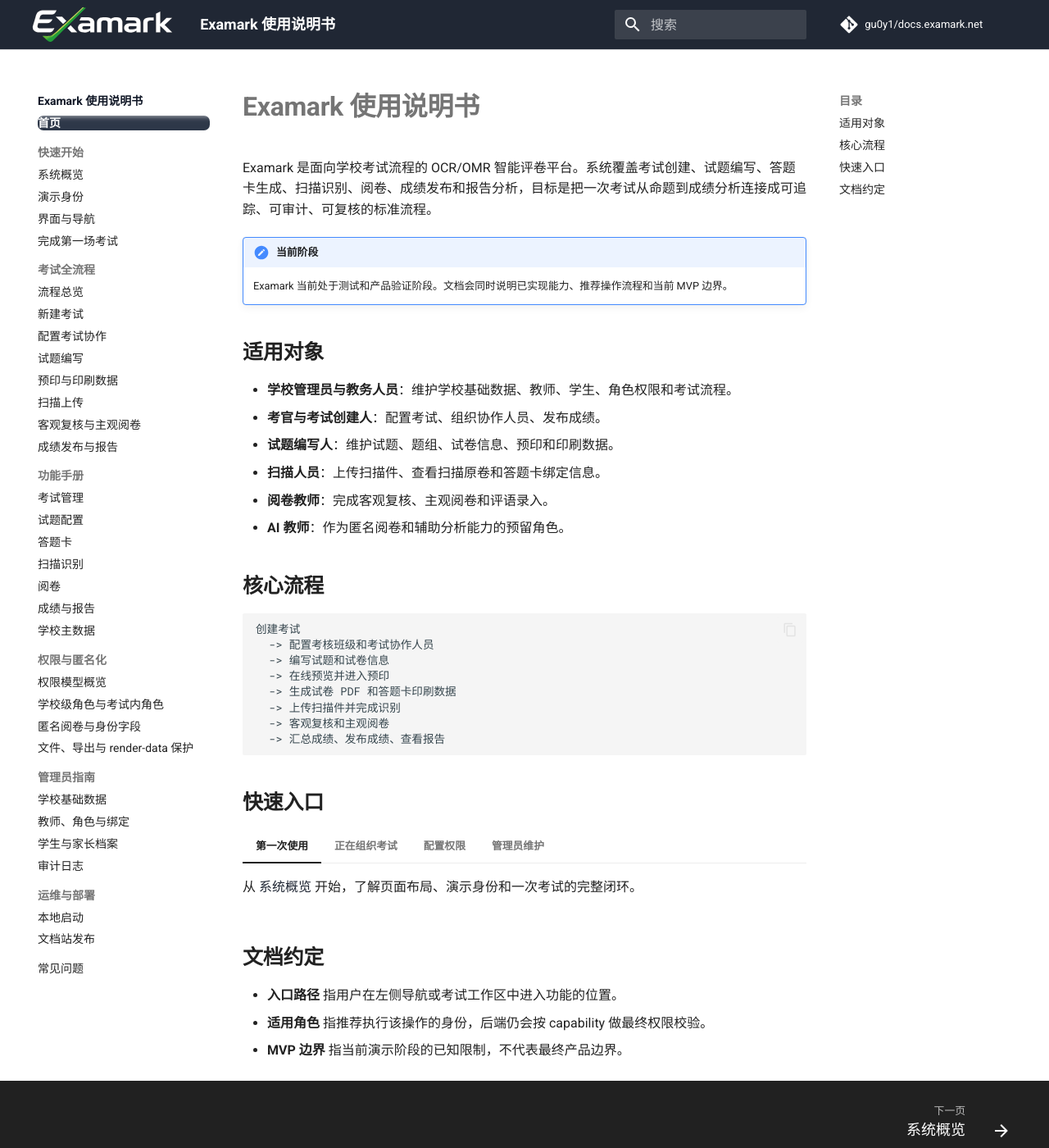
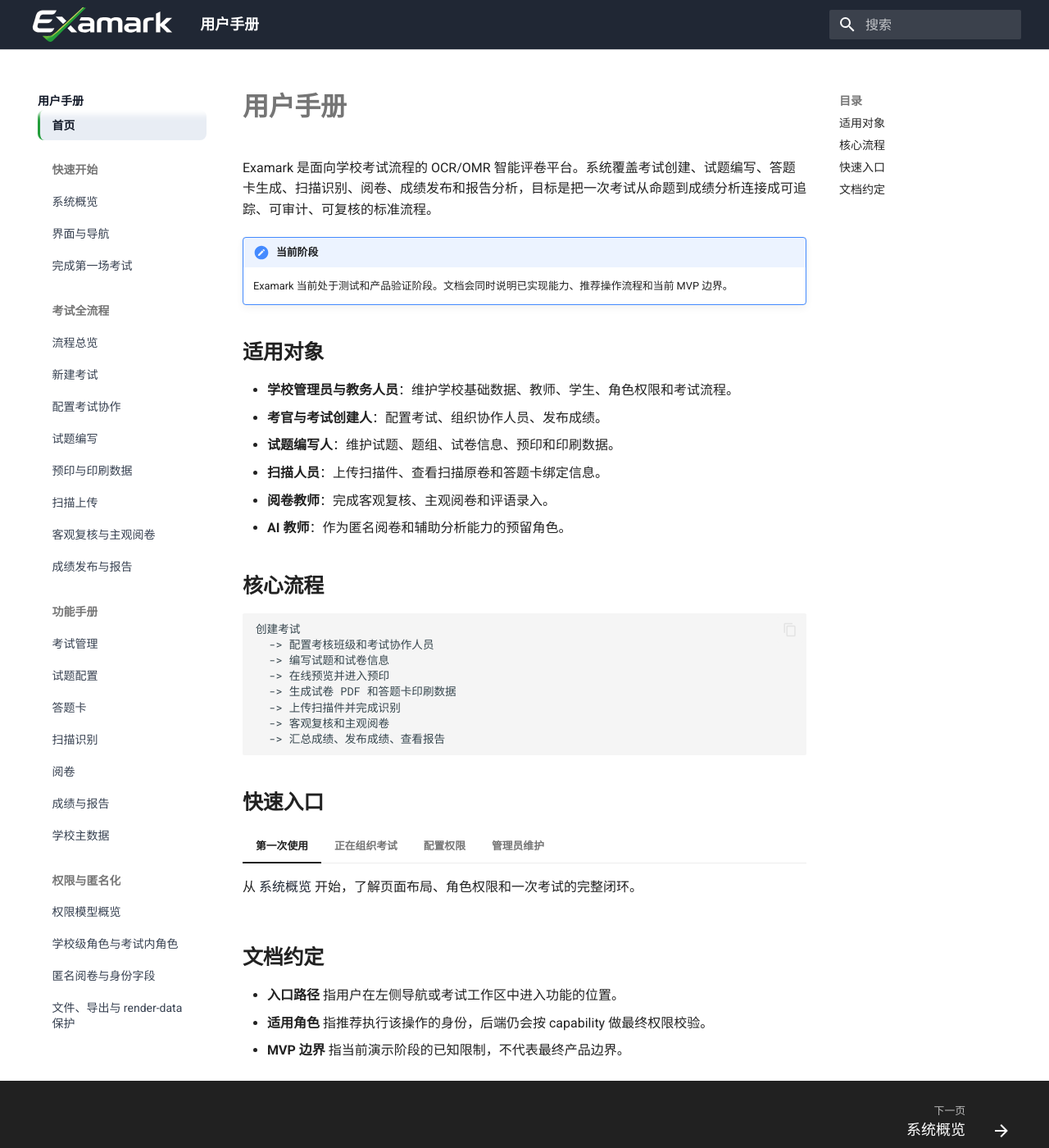
Before and after one commit to gu0y1/docs.examark.net, an MkDocs documentation site: the page built from docs/index.md, in a window 1280 px wide and 1400 px high. Shown: the whole window at 82% size. Built offline with MkDocs 1.6.1 and Material for MkDocs 9.7.7, drawn with Linux system fonts in a browser that asks for light colours; comment, search, counter and statistics services are not loaded; some of the changed text lies outside the part shown.

Commit message:
Polish docs for production manual

```diff
--- a/docs/assets/stylesheets/extra.css
+++ b/docs/assets/stylesheets/extra.css
@@ -4,9 +4,10 @@
   --md-primary-fg-color--dark: #171d27;
   --md-accent-fg-color: #229d3a;
   --examark-sidebar: #202734;
-  --examark-sidebar-hover: #2d3748;
-  --examark-sidebar-text: #d6dce6;
   --examark-brand: #229d3a;
+  --examark-nav-text: #374151;
+  --examark-nav-hover: #f3f5f8;
+  --examark-nav-active: #e8edf4;
 }
 
 .md-header {
@@ -46,28 +47,52 @@
   font-weight: 700;
 }
 
+.md-nav--primary .md-nav__list {
+  padding-right: 0.2rem;
+}
+
 .md-nav--primary .md-nav__link {
-  border-radius: 0.35rem;
+  margin-top: 0.08rem;
+  padding: 0.48rem 0.6rem 0.48rem 0.72rem;
+  border-left: 3px solid transparent;
+  border-radius: 8px;
+  color: var(--examark-nav-text);
   transition:
     background-color 120ms ease,
+    border-color 120ms ease,
     color 120ms ease;
 }
 
 .md-nav--primary .md-nav__item--active > .md-nav__link,
 .md-nav--primary .md-nav__link--active {
-  background-color: var(--examark-sidebar-hover);
-  color: #ffffff;
+  border-left-color: var(--examark-brand);
+  background-color: var(--examark-nav-active);
+  color: #111827;
   font-weight: 700;
 }
 
 .md-nav--primary .md-nav__link:hover {
-  background-color: var(--examark-sidebar-hover);
-  color: #ffffff;
+  border-left-color: var(--examark-brand);
+  background-color: var(--examark-nav-hover);
+  color: #111827;
 }
 
 .md-nav--secondary .md-nav__link--active,
 .md-nav--secondary .md-nav__link:hover {
   color: var(--examark-brand);
+}
+
+.md-footer-meta {
+  background-color: #202734;
+}
+
+.md-copyright {
+  color: rgba(255, 255, 255, 0.78);
+}
+
+.md-copyright a {
+  color: #ffffff;
+  font-weight: 700;
 }
 
 .md-tabs {
--- a/docs/getting-started/demo-identities.md
+++ /dev/null
@@ -1,30 +0,0 @@
-# 演示身份
-
-测试模式下，前端可以通过顶部身份选择器切换演示身份。后端会解析真实 seed 教师、组织、角色、权限和作用域，不把浏览器选择当作生产认证。
-
-## 常用身份
-
-| 身份 | 典型用途 |
-| --- | --- |
-| 默认管理员 | 全校管理、考试配置、人员配置、调试全部流程 |
-| `demo-admin` | 管理员演示账号 |
-| `demo-dean` | 教务长，维护教学主数据和考试流程 |
-| `demo-homeroom` | 班主任，查看负责班级的学生、考试和成绩 |
-| `demo-math` | 任课教师，查看任教科目和相关阅卷任务 |
-| `demo-grade-leader` | 年级组长，按年级作用域查看数据 |
-| `demo-subject-leader` | 学科组长，按科目作用域查看数据 |
-| `demo-ai` | AI 阅卷教师，默认匿名且只读 |
-
-## 使用建议
-
-1. 用默认管理员创建和配置考试。
-2. 在考试概览中配置试题编写人、扫描人和阅卷人。
-3. 切换到试题编写人，验证是否只能进入设计与印刷流程。
-4. 切换到扫描人，验证是否只能进入扫描绑定流程。
-5. 切换到阅卷人或 AI 教师，验证匿名阅卷界面。
-
-## 注意事项
-
-- 如果身份选择器保存了非法值，前端会清理该值并回到默认管理员。
-- 成绩发布只影响成绩可见性，不自动授予学生身份字段可见性。
-- 阅卷人和 AI 教师默认不接收 `student_id`、姓名、学号、班级、整卷原图或答题卡绑定信息。
--- a/docs/index.md
+++ b/docs/index.md
@@ -1,4 +1,4 @@
-# Examark 使用说明书
+# 用户手册
 
 Examark 是面向学校考试流程的 OCR/OMR 智能评卷平台。系统覆盖考试创建、试题编写、答题卡生成、扫描识别、阅卷、成绩发布和报告分析，目标是把一次考试从命题到成绩分析连接成可追踪、可审计、可复核的标准流程。
 
@@ -30,7 +30,7 @@ Examark 是面向学校考试流程的 OCR/OMR 智能评卷平台。系统覆盖
 ## 快速入口
 
 === "第一次使用"
-    从 [系统概览](getting-started/overview.md) 开始，了解页面布局、演示身份和一次考试的完整闭环。
+    从 [系统概览](getting-started/overview.md) 开始，了解页面布局、角色权限和一次考试的完整闭环。
 
 === "正在组织考试"
     从 [考试全流程](exam-workflow/overview.md) 开始，按步骤完成考试创建、写题、印刷、扫描和阅卷。
--- a/mkdocs.yml
+++ b/mkdocs.yml
@@ -1,13 +1,11 @@
-site_name: Examark 使用说明书
+site_name: 用户手册
 site_description: Examark OCR/OMR 智能评卷平台的完整功能说明、使用指南和权限边界文档。
 site_url: https://docs.examark.net/
-repo_url: https://github.com/gu0y1/docs.examark.net
-repo_name: gu0y1/docs.examark.net
-edit_uri: edit/main/docs/
-copyright: Copyright &copy; 2026 Examark
+copyright: Copyright &copy; 2026 Examark. Powered by <a href="https://openmia.ai" target="_blank" rel="noopener">OpenMIA</a>
 
 theme:
   name: material
+  custom_dir: overrides
   language: zh
   logo: assets/examark.svg
   favicon: assets/examark.svg
@@ -55,7 +53,6 @@ nav:
   - 首页: index.md
   - 快速开始:
       - 系统概览: getting-started/overview.md
-      - 演示身份: getting-started/demo-identities.md
       - 界面与导航: getting-started/navigation.md
       - 完成第一场考试: getting-started/first-exam.md
   - 考试全流程:
--- /dev/null
+++ b/overrides/partials/copyright.html
@@ -0,0 +1,7 @@
+<div class="md-copyright">
+  {% if config.copyright %}
+    <div class="md-copyright__highlight">
+      {{ config.copyright | safe }}
+    </div>
+  {% endif %}
+</div>
```
Also changed, not shown: docs/getting-started/navigation.md (+0 -1 lines).
